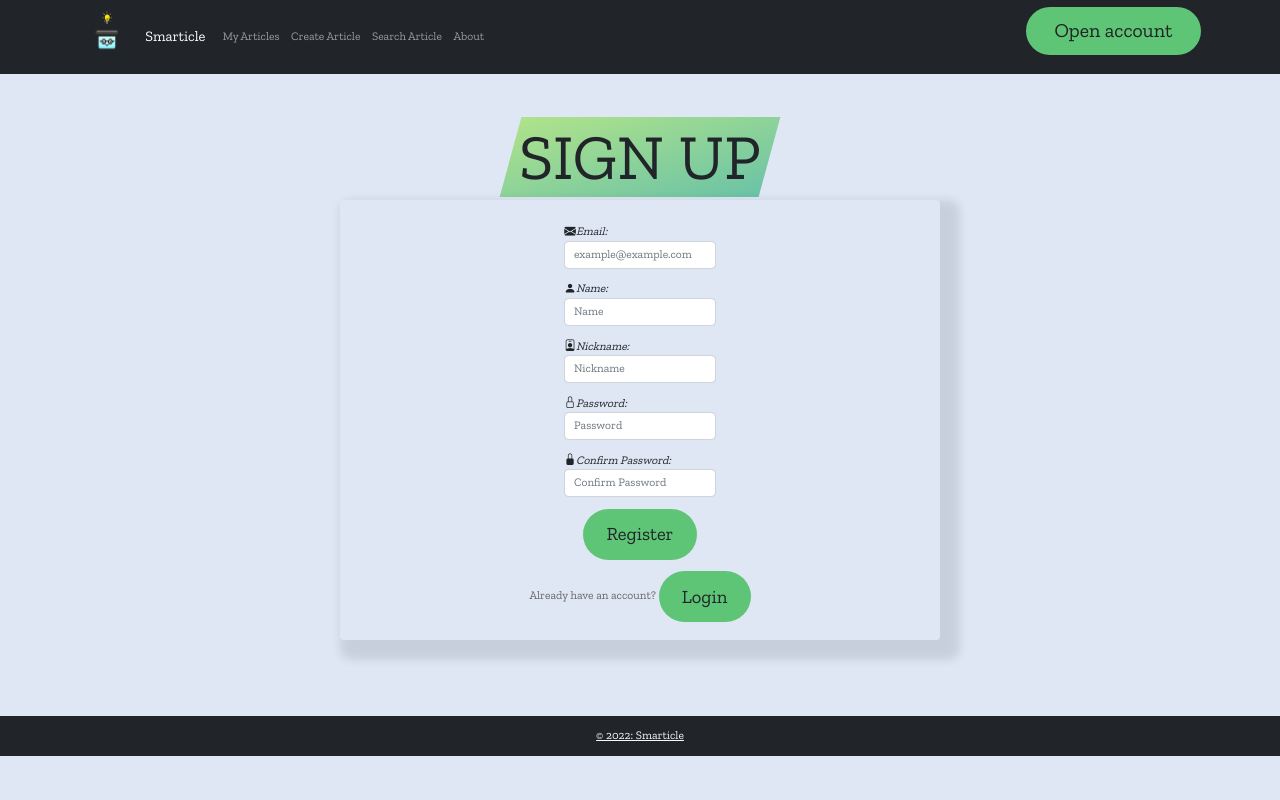
After one commit to redhat-beyond/Smarticle, a Django app: page /signup/ in a window 1280 px wide. The commit adds this page. Run offline with Django 4.2, Linux system fonts and the light colour scheme; some libraries are stand-ins or nearby versions.

Commit message:
Additions mentioned at #85

```diff
--- a/finalProject_g4/urls.py
+++ b/finalProject_g4/urls.py
@@ -22,7 +22,8 @@ urlpatterns = [
     path('', views.home_page, name='homepage'),
     path('search/', views.search, name='search'),
     path('create_article/', views.create_article, name='create_article'),
-    path('about/', views.about_page, name='aboutpage')
+    path('about/', views.about_page, name='aboutpage'),
+    path('signup/', views.sign_up, name='signup')
 ]
 
 handler404 = views.error_404
--- a/projboard/forms.py
+++ b/projboard/forms.py
@@ -1,5 +1,6 @@
 from django import forms
 from .models.article import Article
+from projboard.models.user import User
 
 
 class CreateArticleForm(forms.ModelForm):
@@ -9,3 +10,29 @@ class CreateArticleForm(forms.ModelForm):
         widgets = {
             'user_id': forms.HiddenInput(),
         }
+
+
+class NewUserForm(forms.ModelForm):
+    """STILL NEED TO ADD PASSWORD1 PASSWORD2 TO CONFIRM"""
+    email = forms.EmailField(required=True, widget=forms.EmailInput(
+            attrs={'class': 'form-control', 'placeholder': 'example@example.com'}))
+    name = forms.CharField(required=True, widget=forms.TextInput(
+            attrs={'class': 'form-control', 'placeholder': 'Name'}))
+    nickname = forms.CharField(required=True, widget=forms.TextInput(
+            attrs={'class': 'form-control', 'placeholder': 'Nickname'}))
+    password = forms.CharField(required=True, widget=forms.PasswordInput(
+            attrs={'class': 'form-control', 'placeholder': 'Password'}))
+    password_confirm = forms.CharField(required=True, widget=forms.PasswordInput(
+            attrs={'class': 'form-control', 'placeholder': 'Confirm Password'}))
+
+    class Meta:
+        model = User
+        fields = ['email', 'name', 'nickname', 'password']
+
+    def clean(self):
+        cleaned_data = super().clean()
+        password = cleaned_data.get("password")
+        password_confirm = cleaned_data.get("password_confirm")
+
+        if password != password_confirm:
+            raise forms.ValidationError("Passwords do not match")
--- a/projboard/static/css/base.css
+++ b/projboard/static/css/base.css
@@ -20,3 +20,38 @@ h2 {
 p {
   color: #3a8891;
 }
+
+.nav__links {
+  display: flex;
+  align-items: center;
+  list-style: none;
+}
+
+.nav__item {
+  margin-left: 4rem;
+}
+
+.nav__link:link,
+.nav__link:visited {
+  font-size: 1.7rem;
+  font-weight: 400;
+  color: inherit;
+  text-decoration: none;
+  display: block;
+  transition: all 0.3s;
+}
+
+.nav__link--btn:link,
+.nav__link--btn:visited {
+  padding: 0.8rem 2.5rem;
+  border-radius: 3rem;
+  background-color: #5ec576;
+  color: #222;
+}
+
+.nav__link--btn:hover,
+.nav__link--btn:active {
+  color: inherit;
+  background-color: #4bbb7d;
+  color: #333;
+}
--- /dev/null
+++ b/projboard/static/css/signup.css
@@ -0,0 +1,52 @@
+form {
+  display: flex;
+  flex-direction: column;
+  align-items: center;
+}
+
+.signup-form {
+  overflow: hidden;
+  position: relative;
+  max-width: 600px;
+  margin: auto;
+  border-radius: 4px;
+  box-shadow: 10px 10px 10px 10px rgba(0, 0, 0, 0.1);
+}
+
+.form-group {
+  padding: 0.5rem 0.5rem 0.5rem 0.5rem;
+}
+
+.content-container {
+  display: flex;
+  align-items: center;
+  justify-content: center;
+  height: 10vh;
+}
+
+/*ADDING POPOUT MESSAGE FOR FORM OUTPUT*/
+.messages {
+  position: relative;
+  padding: 0;
+  margin: 0;
+  list-style: none;
+}
+
+.messages li {
+  padding: 10px;
+  margin: 10px 0;
+  color: white;
+  background-color: #d20a0a;
+  animation: popout 0.5s ease-in-out;
+  animation-fill-mode: forwards; /*END STATE*/
+}
+
+/* Keyframes for the animation */
+@keyframes popout {
+  0% {
+    transform: scale(0); /* START */
+  }
+  100% {
+    transform: scale(1); /* END */
+  }
+}
--- a/projboard/templates/base.html
+++ b/projboard/templates/base.html
@@ -49,6 +49,30 @@
             </li>
           </ul>
         </div>
+        <!-- SET UP ITS CSS LATER-->
+        {% if not user.is_authenticated %}
+        <ul class="nav__links">
+          <li class="nav__item">
+            <a class="nav__link nav__link--btn" href="/signup"
+              >Open account</a
+            >
+          </li>
+        </ul>
+        {% else %}
+
+        <ul class="nav__links">
+          <li class="nav__item">
+            <a class="nav__link nav__link--btn" href="/"
+              >Logout</a
+            >
+          </li>
+        </ul>
+        {% endif %}
+
+
+
+
+
     </nav>
 
 
--- a/projboard/templates/landing/homepage.html
+++ b/projboard/templates/landing/homepage.html
@@ -68,7 +68,7 @@
     <div class="features__feature">
       <div class="features__icon"></div>
       <h5 class="features__header">Sign up for free</h5>
-      <button class="btn--text btn--scroll-to">Join us &reg;</button>
+      <a class="btn" href="/signup">Join us &reg;</a>
     </div>
   </div>
 </section>
--- /dev/null
+++ b/projboard/templates/signup/signup.html
@@ -0,0 +1,65 @@
+{% extends "base.html" %} {% block content %} {% load static %}
+<head>
+  <link rel="stylesheet" type="text/css" href="{% static 'css/signup.css' %}" />
+  <link rel="stylesheet" type="text/css" href="{% static 'css/homepage.css' %}" />
+
+    <!-- Bootstrap Font Icon CSS -->
+    <link rel="stylesheet" href=
+"https://cdn.jsdelivr.net/npm/bootstrap-icons@1.5.0/font/bootstrap-icons.css" />
+</head>
+
+
+<div class="content-container">
+    <h1>
+      <!-- Green highlight effect -->
+      <span class="highlight">SIGN UP</span>
+      <br />
+    </h1>
+</div>
+<div class="signup-form ">
+  <form method="POST" class="register-form">
+    {% csrf_token %}
+    <br />
+    <div class="form-group">
+      <label for="email">
+        <i class="bi bi-envelope-fill">Email: {{ register_form.email }}</i>
+      </label>
+    </div>
+    <div class="form-group">
+      <label for="name">
+        <i class="bi bi-person-fill">Name: {{ register_form.name }}</i>
+      </label>
+    </div>
+    <div class="form-group">
+      <label for="nickname">
+        <i class="bi bi-person-badge">Nickname: {{ register_form.nickname }}</i>
+      </label>
+    </div>
+    <div class="form-group">
+      <label for="password-1">
+        <i class="bi bi-lock">Password: {{ register_form.password }}</i>
+      </label>
+    </div>
+    <div class="form-group">
+      <label for="password-1">
+        <i class="bi bi-lock-fill">Confirm Password: {{ register_form.password_confirm}}</i>
+      </label>
+    </div>
+    <div class="form-group">
+      <button class="btn" type="submit">Register</button>
+    </div>
+    <div class="form-group">
+      <p class="text-center">
+        Already have an account? <a class="btn" href="/">Login</a>
+      </p>
+    </div>
+  </form>
+  {% if messages %}
+    <ul class="messages">
+        {% for message in messages %}
+            <li{% if message.tags %} class="{{ message.tags }}"{% endif %}>{{ message }}</li>
+        {% endfor %}
+    </ul>
+{% endif %}
+</div>
+{% endblock %}
--- a/projboard/views.py
+++ b/projboard/views.py
@@ -1,10 +1,11 @@
 from .models.article import Article
-from django.shortcuts import render
+from django.shortcuts import render, redirect
 from .models.user import User
-from .forms import CreateArticleForm
+from .forms import CreateArticleForm, NewUserForm
 from django.http import Http404
 from django.http import HttpResponse
 from django.template import loader
+from django.contrib import messages
 
 
 def error_404(request, exception):
@@ -59,3 +60,22 @@ def home_page(request):
 
 def about_page(request):
     return render(request, 'about/about.html', {})
+
+
+def sign_up(request):
+    if request.user.is_authenticated:
+        return redirect('homepage')
+
+    form = NewUserForm()
+    if request.method == 'POST':
+        form = NewUserForm(request.POST)
+        if form.is_valid():
+            form.save()
+            nickname = form.cleaned_data.get('nickname')
+            messages.success(request, 'Account '+nickname+' created successfully')
+            # CHANGE THIS TO login
+            return redirect('homepage')
+        else:
+            messages.error(request, "Unsuccessful registration. Invalid information.")
+    form = NewUserForm()
+    return render(request, 'signup/signup.html', {'register_form': form})
```
Also changed, not shown: projboard/tests/conftest.py (+15 -0 lines), projboard/tests/test_client.py (+7 -0 lines), projboard/tests/test_signup.py (added, +94 -0 lines).
